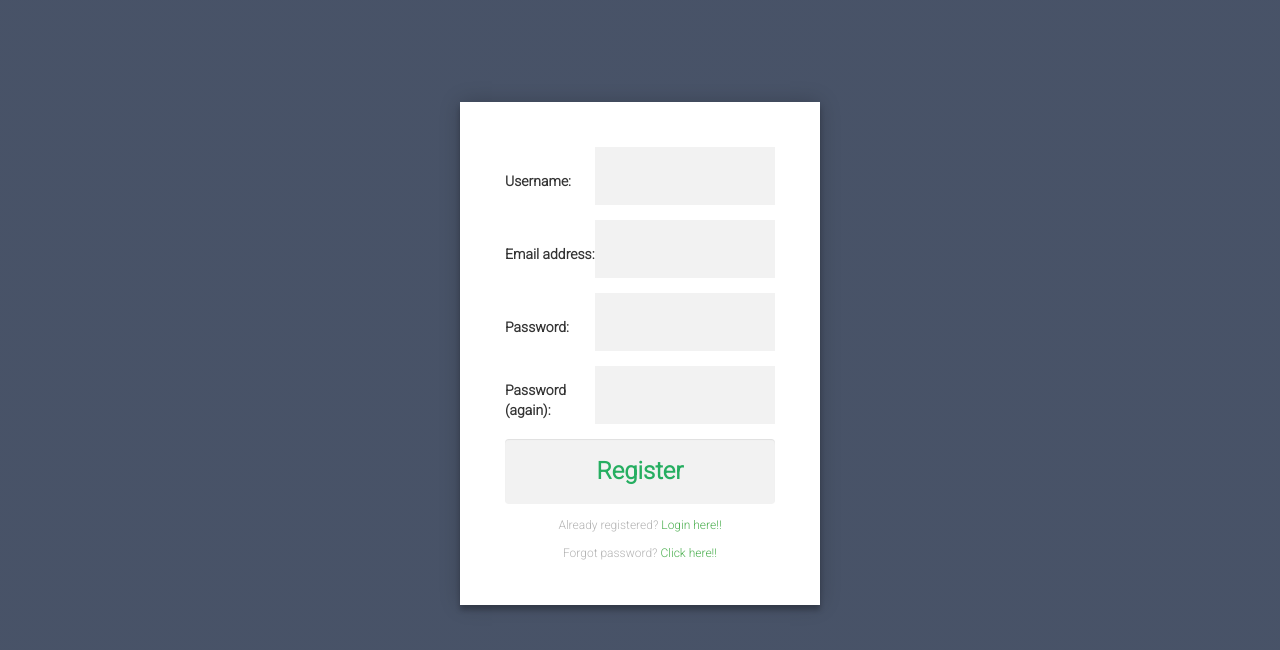
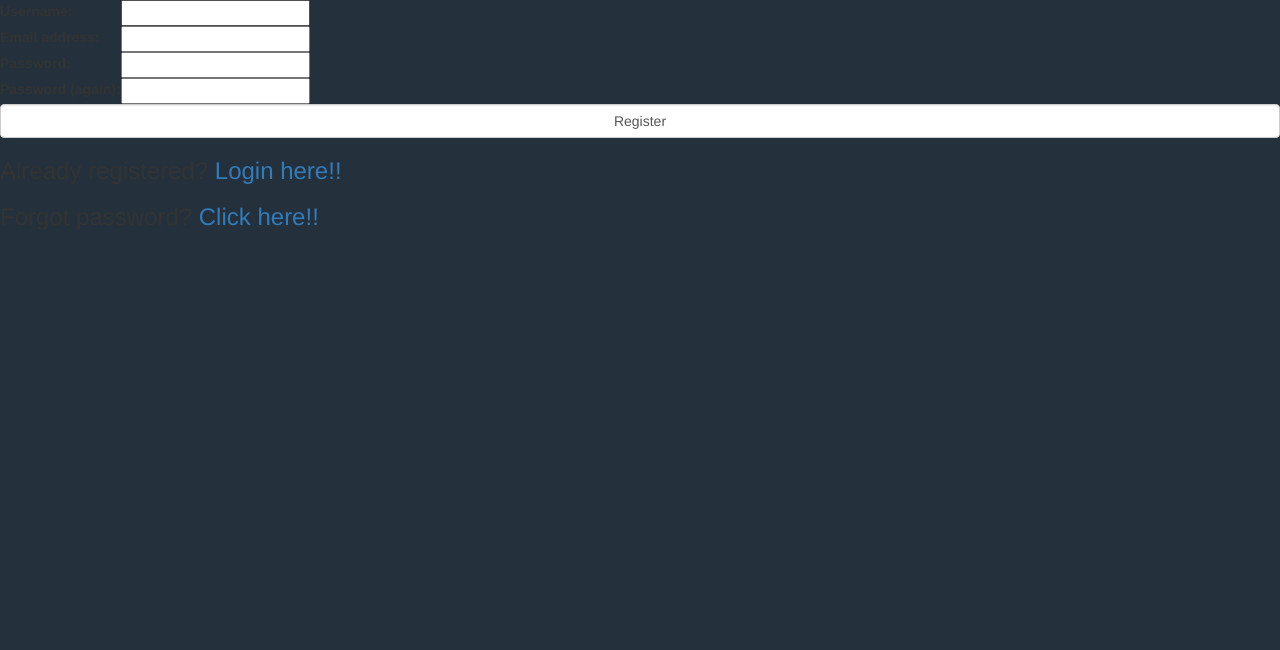
Before and after one commit to AlgorTroy/Combit, a Django app: page /register/ in a window 1280 px wide. Shown: the top 650 px of the page. Run offline with Django 3.2, Linux system fonts and the light colour scheme; parts of the project's set-up code (start-up, migrations or seed data) failed here and were passed over; some libraries are stand-ins or nearby versions.

Commit message:
integrating login

```diff
--- a/MainApp/static/css/login.css
+++ b/MainApp/static/css/login.css
@@ -1,125 +1 @@
-@import url(https://fonts.googleapis.com/css?family=Roboto:300);
-.login-page {
-    width: 360px;
-    padding: 8% 0 0;
-    margin: auto;
-}
-
-.form {
-    position: relative;
-    z-index: 1;
-    background: #FFFFFF;
-    max-width: 360px;
-    margin: 0 auto 100px;
-    padding: 45px;
-    text-align: center;
-    box-shadow: 0 0 20px 0 rgba(0, 0, 0, 0.2), 0 5px 5px 0 rgba(0, 0, 0, 0.24);
-}
-
-.form input {
-    font-family: "Roboto", sans-serif;
-    font-weight: bold;
-    color: #26ae61;
-    outline: 0;
-    background: #f2f2f2;
-    width: 100%;
-    height: 20%;
-    border: 0;
-    border-color: #26ae61;
-    margin: 0 0 15px;
-    padding: 15px;
-    box-sizing: border-box;
-    font-size: 24px;
-}
-
-.form input:hover {
-    background: #26ae61;
-    color: white;
-    opacity: 0.8;
-}
-
-.form button {
-    font-family: "Roboto", sans-serif;
-    text-transform: uppercase;
-    outline: 0;
-    background: rgba(38, 174, 97, 0.8);
-    width: 100%;
-    border: 0;
-    padding: 15px;
-    color: #FFFFFF;
-    font-size: 14px;
-    -webkit-transition: all 0.3 ease;
-    transition: all 0.3 ease;
-    cursor: pointer;
-}
-
-.form button:hover, .form button:active, .form button:focus {
-    background: #43A047;
-}
-
-.form .message {
-    margin: 15px 0 0;
-    color: #b3b3b3;
-    font-size: 12px;
-}
-
-.form .message a {
-    color: #4CAF50;
-    text-decoration: none;
-}
-
-.form .register-form {
-    display: none;
-}
-
-.container {
-    position: relative;
-    z-index: 1;
-    max-width: 300px;
-    margin: 0 auto;
-}
-
-.container:before, .container:after {
-    content: "";
-    display: block;
-    clear: both;
-}
-
-.container .info {
-    margin: 50px auto;
-    text-align: center;
-}
-
-.container .info h1 {
-    margin: 0 0 15px;
-    padding: 0;
-    font-size: 36px;
-    font-weight: 300;
-    color: #1a1a1a;
-}
-
-.container .info span {
-    color: #4d4d4d;
-    font-size: 12px;
-}
-
-.container .info span a {
-    color: #000000;
-    text-decoration: none;
-}
-
-.container .info span .fa {
-    color: #EF3B3A;
-}
-
-body {
-    background: #76b852;
-    /* fallback for old browsers */
-    background: -webkit-linear-gradient(right, rgba(52,64,87, 0.9), rgba(52,64,87, 0.9));
-    background: -moz-linear-gradient(right, rgba(52,64,87, 0.9), rgba(52,64,87, 0.9));
-    background: -o-linear-gradient(right, rgba(52,64,87, 0.9), rgba(52,64,87, 0.9));
-    background: linear-gradient(to left, rgba(52,64,87, 0.9), rgba(52,64,87, 0.9));
-    font-family: "Roboto", sans-serif;
-    -webkit-font-smoothing: antialiased;
-    -moz-osx-font-smoothing: grayscale;
-}
+body{background-color:#24313c}#login_container{margin-top:50px}.container{margin-top:30%;width:50%;height:300px}
--- /dev/null
+++ b/MainApp/static/css/login.less
@@ -0,0 +1,22 @@
+@primary: rgb(36,49,60);
+@secondary: rgb(238,110,115);
+@tertiary: rgb(38,166,154);
+@primary-trans: rgba(36,49,60, 0.8);
+@secondary-trans: rgba(238,110,115, 0.8);
+@tertiary-trans: rgba(38,166,154, 0.8);
+@font-primary-color: white;
+@font-primary-color-hover: rgb(38,166,154);
+@icon-primary-color: rgb(238,110,115);
+@icon-primary-color-hover: rgba(238,110,115, 0.8);
+
+body {
+    background-color: @primary;
+}
+#login_container{
+  margin-top: 50px;
+}
+.container {
+  margin-top: 30%;
+  width: 50%;
+  height: 300px;
+}
--- a/MainApp/static/css/main.css
+++ b/MainApp/static/css/main.css
@@ -1 +1 @@
-html{font-family:Trebuchet,sans-serif}body{color:white;background-color:#24313c}#main_banner{text-align:center;background-color:#24313c;width:100%;height:300px;color:#fff;padding-top:13%;margin-top:-25%;z-index:1;position:absolute;background-color:transparent}.slider{z-index:0;position:relative}#content_container{margin-top:2%}#content-icons{color:#ee6e73}#icon-container{border:1px solid #ee6e73;text-align:center}#content-header{color:#ee6e73}
+html{font-family:Trebuchet,sans-serif}body{color:white;background-color:#24313c}#main_banner{text-align:center;background-color:#24313c;width:100%;height:300px;color:#fff;padding-top:13%;margin-top:-25%;z-index:1;position:absolute;background-color:transparent}.slider{z-index:0;position:relative}#content_container{margin-top:2%;text-align:center;width:100%;border-bottom:3px solid rgba(38,166,154,0.8)}#content_container a{color:#26a69a}#content-icons{color:#ee6e73}#icon-container{border:1px solid #ee6e73;text-align:center}#content-header{color:#ee6e73}#main_content_container{background-color:transparent}
```
Also changed, not shown: MainApp/static/css/main.less (+11 -0 lines), MainApp/static/materialize/js/init.js (+5 -3 lines), MainApp/templates/home.html (+46 -8 lines), MainApp/templates/registration/login.html (+42 -19 lines), CombitDB.db.
